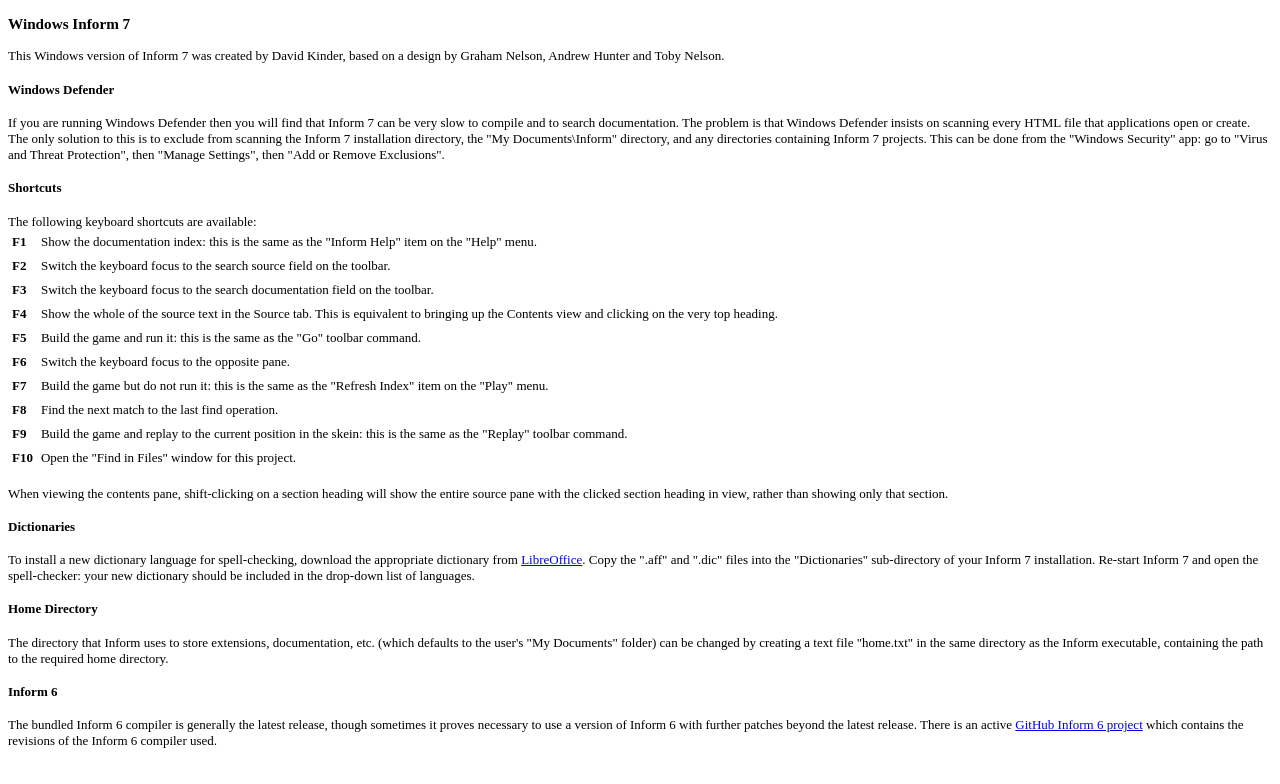
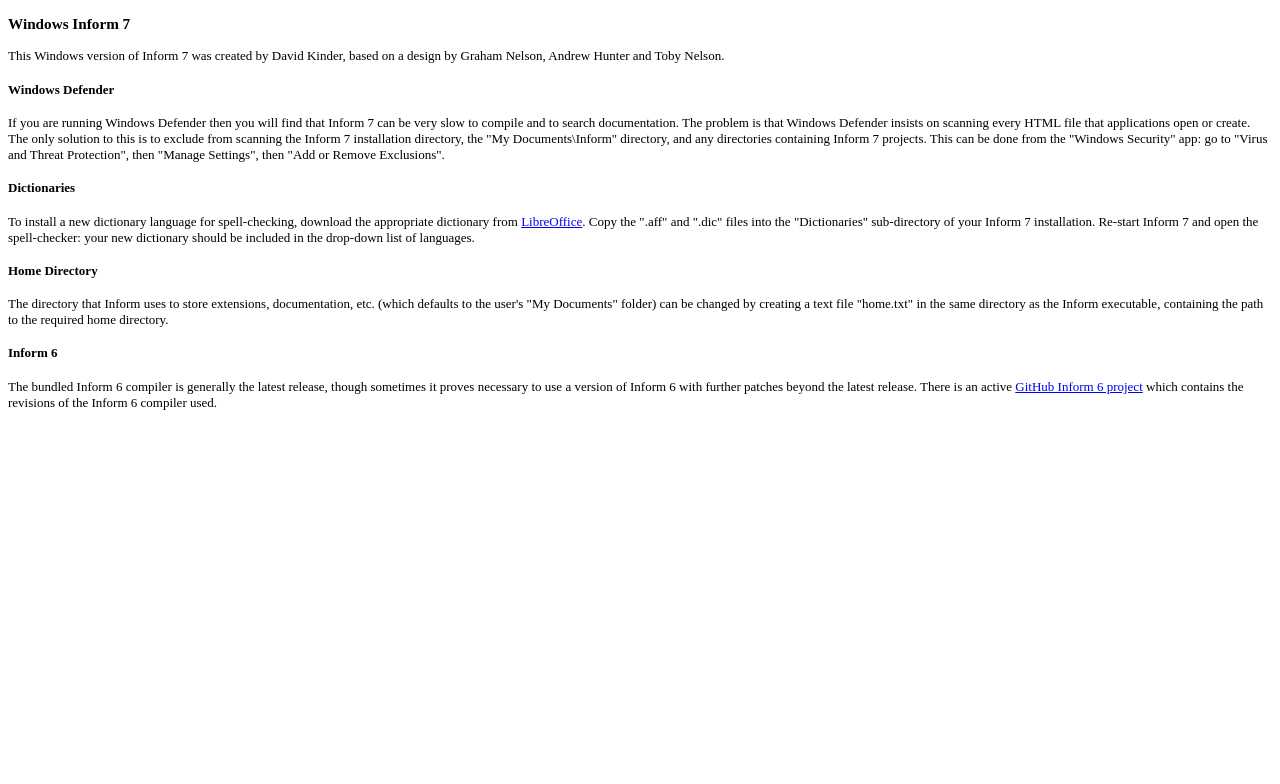
Before and after one commit to DavidKinder/Windows-Inform7, a plain HTML site: page Build/Documentation/windows/Windows.html in a window 1280 px wide. Drawn offline with Linux system fonts and the light colour scheme.

```diff
--- a/Build/Documentation/windows/Windows.html
+++ b/Build/Documentation/windows/Windows.html
@@ -14,57 +14,6 @@ documentation. The problem is that Windows Defender insists on scanning every HT
 The only solution to this is to exclude from scanning the Inform 7 installation directory, the "My Documents\Inform"
 directory, and any directories containing Inform 7 projects. This can be done from the "Windows Security" app: go to
 "Virus and Threat Protection", then "Manage Settings", then "Add or Remove Exclusions".
-<p>
-<h4>Shortcuts</h4>
-The following keyboard shortcuts are available:
-<table border="0" cellpadding="4" cellspacing="0">
-  <tr>
-    <td nowrap valign=top><strong>F1</strong></td>
-    <td>Show the documentation index: this is the same as the "Inform Help" item on the "Help" menu.</td>
-  </tr>
-  <tr>
-    <td nowrap valign=top><strong>F2</strong></td>
-    <td>Switch the keyboard focus to the search source field on the toolbar.</td>
-  </tr>
-  <tr>
-    <td nowrap valign=top><strong>F3</strong></td>
-    <td>Switch the keyboard focus to the search documentation field on the toolbar.</td>
-  </tr>
-  <tr>
-    <td nowrap valign=top><strong>F4</strong></td>
-    <td>Show the whole of the source text in the Source tab. This is equivalent to bringing
-up the Contents view and clicking on the very top heading.</td>
-  </tr>
-  <tr>
-    <td nowrap valign=top><strong>F5</strong></td>
-    <td>Build the game and run it: this is the same as the "Go" toolbar command.</td>
-  </tr>
-  <tr>
-    <td nowrap valign=top><strong>F6</strong></td>
-    <td>Switch the keyboard focus to the opposite pane.</td>
-  </tr>
-  <tr>
-    <td nowrap valign=top><strong>F7</strong></td>
-    <td>Build the game but do not run it: this is the same as the "Refresh Index" item on the
-"Play" menu.</td>
-  </tr>
-  <tr>
-    <td nowrap valign=top><strong>F8</strong></td>
-    <td>Find the next match to the last find operation.</td>
-  </tr>
-  <tr>
-    <td nowrap valign=top><strong>F9</strong></td>
-    <td>Build the game and replay to the current position in the skein: this is the same as the
-"Replay" toolbar command.</td>
-  </tr>
-  <tr>
-    <td nowrap valign=top><strong>F10</strong></td>
-    <td>Open the "Find in Files" window for this project.</td>
-  </tr>
-</table>
-<br>
-When viewing the contents pane, shift-clicking on a section heading will show the entire source pane with the
-clicked section heading in view, rather than showing only that section.
 <p>
 <h4>Dictionaries</h4>
 <p>
```
Also changed, not shown: Build/Documentation/windows/AdviceKeyboardShortcuts.html (+1 -1 lines), 1 other file.
